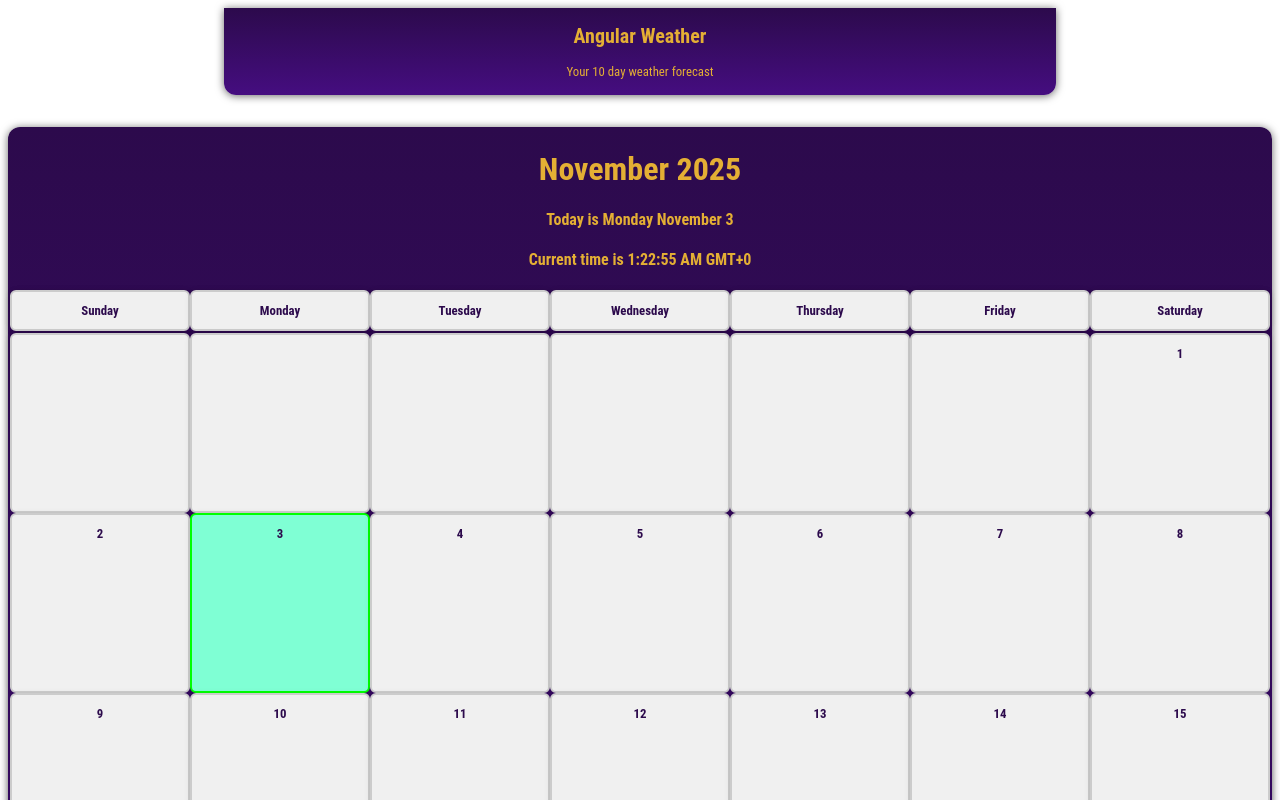
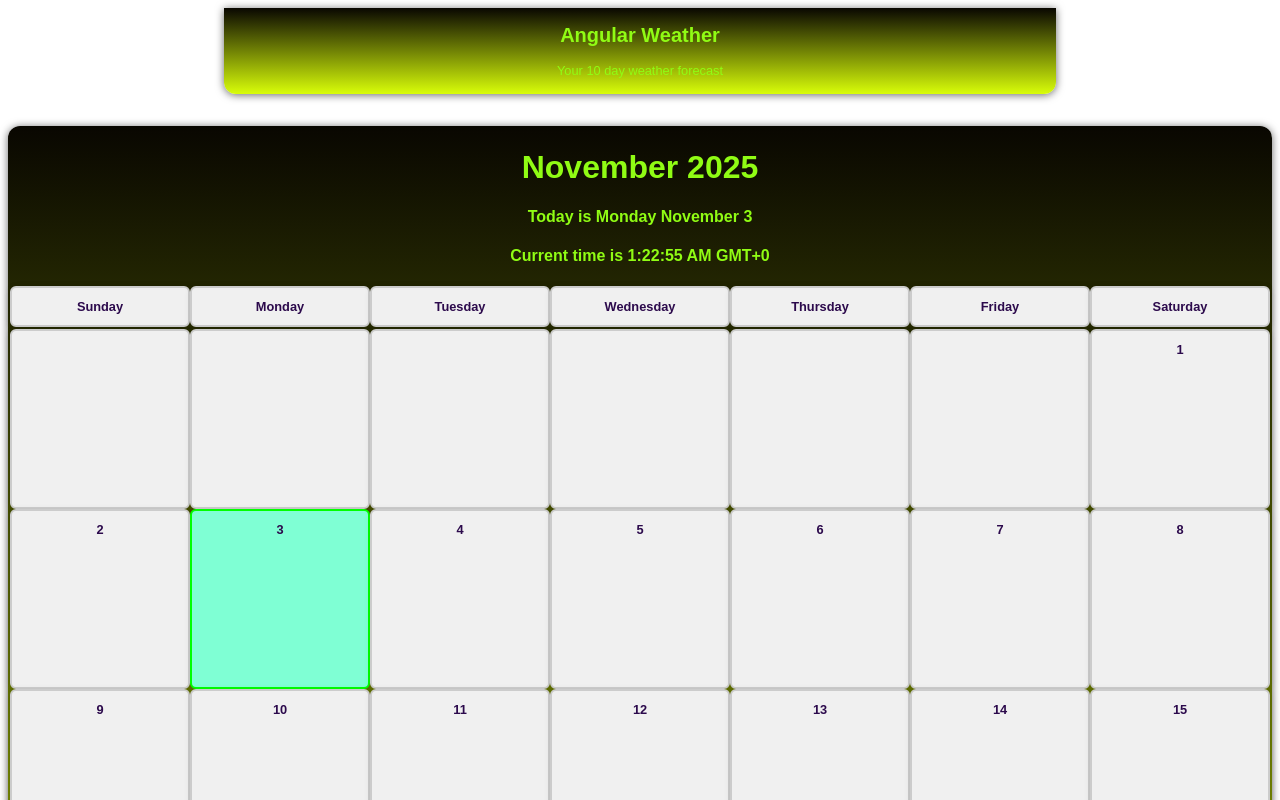
Before and after one commit to raseward14/angular-weather, an Angular app: page / in a window 1280 px wide. Shown: the top 800 px of the page. Built offline with nearby package versions, Linux system fonts and the light colour scheme.

Commit message:
changed font to chalkduster and colors to black and lime

```diff
--- a/src/app/app-header/app-header.css
+++ b/src/app/app-header/app-header.css
@@ -7,13 +7,13 @@ header {
   max-width: 50rem;
   margin: 0 auto 2rem auto;
   text-align: center;
-  background: linear-gradient(to bottom, #2c0a4c, #450d80);
+  background: linear-gradient(to bottom, #090701, #d9fe09);
   padding: 1rem;
   border-bottom-right-radius: 12px;
   border-bottom-left-radius: 12px;
   box-shadow: 0 1px 8px rgba(0, 0, 0, 0.6);
-  color: #e4af34;
-  font-family: "Roboto Condensed", sans-serif;
+  color: #90fc14;
+  font-family: "Chalkduster", fantasy;
 }
 
 h1 {
--- a/src/app/calendar/calendar.component.css
+++ b/src/app/calendar/calendar.component.css
@@ -6,11 +6,11 @@ div {
   margin: 0 auto 2rem auto;
   text-align: center;
 
-  background: linear-gradient(to bottom, #2c0a4c, #450d80);
+  background: linear-gradient(to bottom, #090701, #d9fe09);
   border-radius: 12px;
   box-shadow: 0 1px 8px rgba(0, 0, 0, 0.6);
-  color: #e4af34;
-  font-family: "Roboto Condensed", sans-serif;
+  color: #90fc14;
+  font-family: "Chalkduster", fantasy;
 }
 
 app-day {
```
